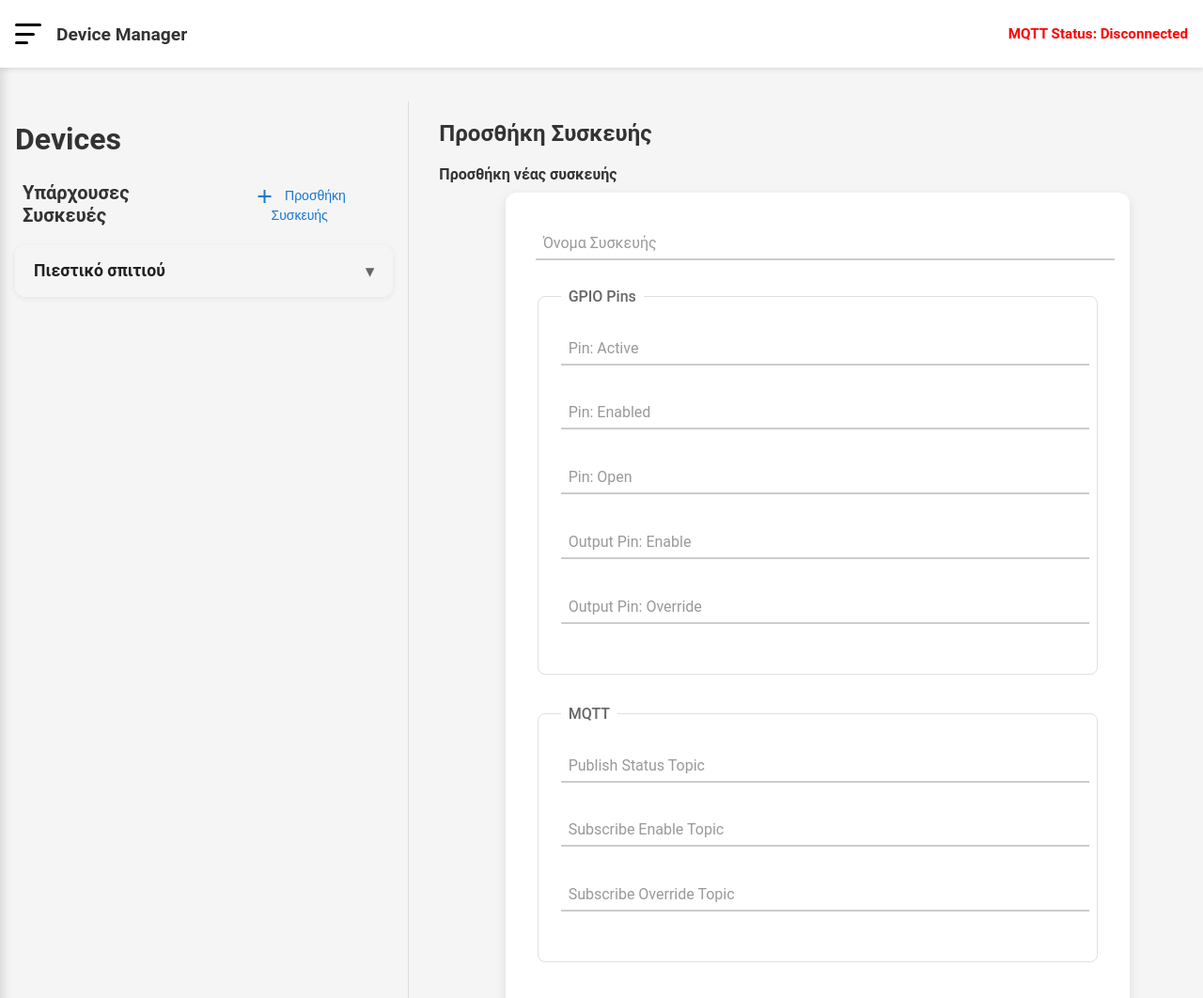
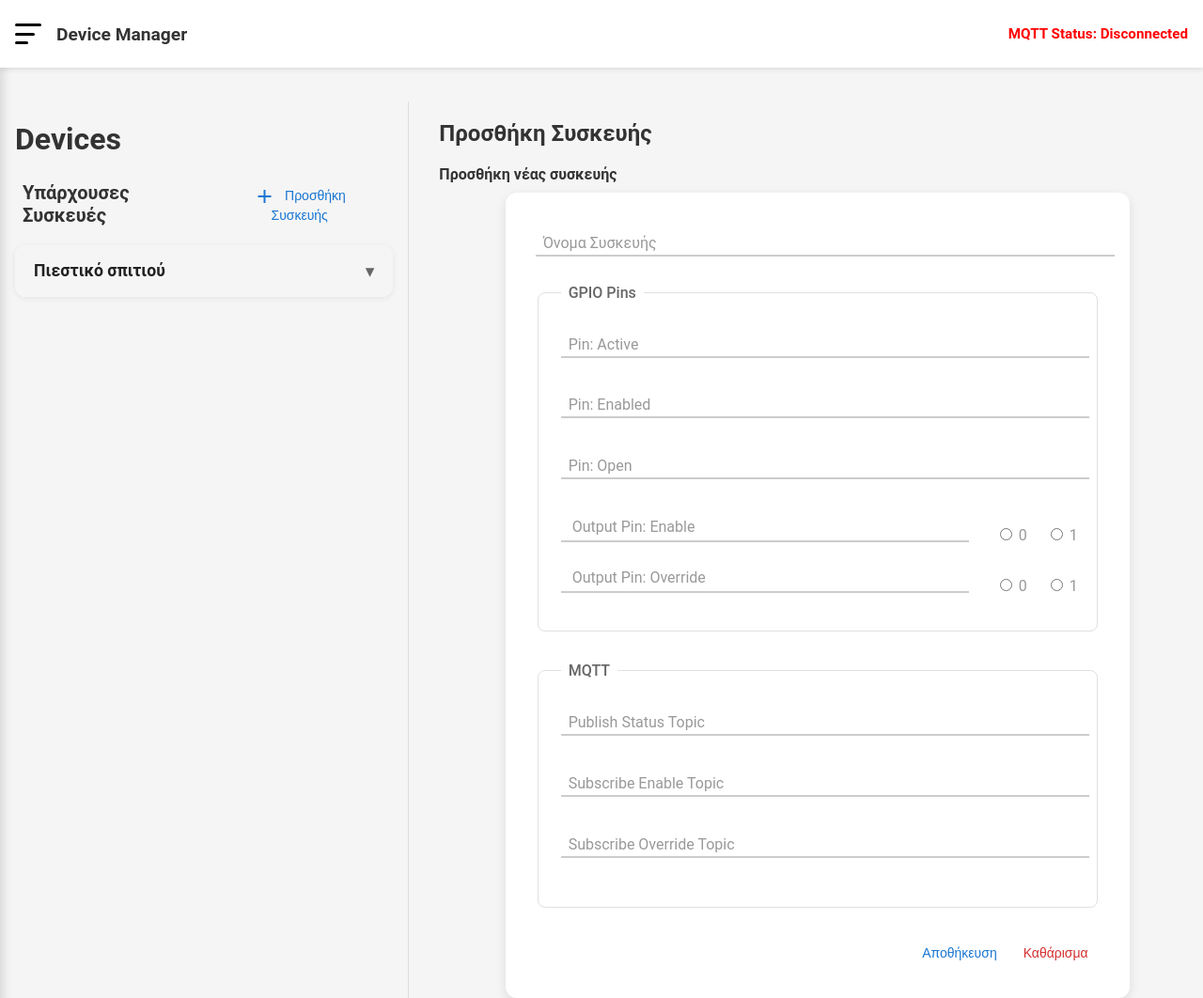
Before and after one commit to ahatzikonstantinou/device_app, a Flask app: page / in a window 1280 px wide. Shown: the whole page at 94% size. Run offline with Flask 3, Linux system fonts and the light colour scheme; data that the repository does not hold is empty.

Commit message:
Bug fixing

```diff
--- a/app.py
+++ b/app.py
@@ -19,14 +19,38 @@ CONFIG_FILE = 'config.json'
 supervisor = GPIOSupervisor()
 
 # --- Helper functions ---
-def is_name_unique(name, device_list ):
-    return all(device['name'].lower() != name.lower() for device in device_list )
+def is_name_unique(name, device_list, exclude_id=None):
+    return all(device['name'].lower() != name.lower() or (exclude_id is not None and device['id'] == exclude_id) for device in device_list)
 
-def are_pins_unique(pins, device_list ):
+def are_pins_unique(pins, device_list, exclude_id=None):
     used = set()
-    for device in device_list :
-        used.update(device['pins'].values())
-    return all(pin not in used for pin in pins.values())
+    for device in device_list:
+        if exclude_id is not None and device['id'] == exclude_id:
+            continue
+        for pin_info in device['pins'].values():
+            used.add(pin_info['pin'])
+    for pin_info in pins.values():
+        if pin_info['pin'] in used:
+            return False
+    return True
+
+def normalize_pins(pins_in):
+    # Μετατροπή pins ώστε όλα να είναι dict με 'pin' και 'value'
+    pins = {}
+    for key, val in pins_in.items():
+        if isinstance(val, dict):
+            pin_num = val.get('pin')
+            value_num = val.get('value', 0)
+        else:
+            pin_num = val
+            value_num = 0
+        if not isinstance(pin_num, int) or not isinstance(value_num, int):
+            abort(400, f"Invalid pin or value for {key}")
+        pins[key] = {
+            "pin": pin_num,
+            "value": value_num
+        }
+    return pins
 
 def load_devices():
     if not os.path.exists(DEVICE_FILE):
@@ -57,8 +81,10 @@ def devices():
             abort(400, "Invalid input")
 
         name = data['name']
-        pins = data['pins']
+        pins_in  = data['pins']
         mqtt = data['mqtt']
+
+        pins = normalize_pins(pins_in)
 
         if not is_name_unique(name, device_list ):
             abort(400, "Device name must be unique.")
@@ -77,7 +103,7 @@ def devices():
         supervisor.add_device(new_device)
         return jsonify({'status': 'created'}), 201
 
-    # Για κάθε device, διάβασε τα input pins και αντικατέστησε το device
+    # GET: Για κάθε device, διάβασε τα input pins και αντικατέστησε το device
     updated_devices = []
     for device in device_list:
         updated_device = supervisor.read_input_pins(device)
@@ -86,6 +112,7 @@ def devices():
 
 @app.route('/api/devices/<device_id>', methods=['PUT', 'DELETE'])
 def update_device(device_id):
+    print(json.dumps(request.json, indent=4))
     device_list  = load_devices()
     device = next((d for d in device_list  if d['id'] == device_id), None)
     if not device:
@@ -93,13 +120,37 @@ def update_device(device_id):
 
     if request.method == 'PUT':
         data = request.json
-        device.update(data)
-        supervisor.update_device(device)
+        name = data['name']
+        pins_in  = data['pins']
+        mqtt = data['mqtt']
+
+        pins = normalize_pins(pins_in)
+
+        if not is_name_unique(name, device_list, device_id ):
+            abort(400, "Device name must be unique.")
+
+        if not are_pins_unique(pins, device_list, device_id ):
+            abort(400, "Pins must be unique across all devices.")
+
+        new_device = {
+            "id": str(uuid.uuid4()),
+            "name": name,
+            "pins": pins,
+            "mqtt": mqtt
+        }
+
+        # replace old device with new deive in list
+        for i, d in enumerate(device_list):
+            if d['id'] == device_id:
+                device_list[i] = new_device
+                break
+
+        supervisor.update_device(new_device)
     elif request.method == 'DELETE':
         device_list .remove(device)
         supervisor.remove_device(device['id'])
 
-    save_devices(device_list )
+    save_devices(device_list)
     return jsonify({'status': 'ok'})
 
 @app.route('/settings')
@@ -140,8 +191,8 @@ def test_mqtt_connection():
         return jsonify({'success': False, 'message': str(e)})
 
 
-@app.route('/gpio/<int:gpio_id>', methods=['PUT'])
-def set_gpio_output(gpio_id):
+@app.route('/gpio/<int:pin>', methods=['PUT'])
+def set_gpio_output(pin):
     data = request.get_json()
 
     if not data or 'value' not in data:
@@ -151,7 +202,7 @@ def set_gpio_output(gpio_id):
     if value not in [0, 1]:
         return jsonify({'success': False, 'error': '"value" must be 0 or 1'}), 400
 
-    result = supervisor.set_output_value(gpio_id, value)
+    result = supervisor.set_output_value(pin, value)
 
     if result['success']:
         return jsonify(result)
--- a/static/modal_pin_set.js
+++ b/static/modal_pin_set.js
@@ -1,6 +1,6 @@
 let currentGpioId = null;
 
-function openPinModal(gpioId, label) {
+function openPinModal(gpioId, gpioValue, label) {
   currentGpioId = gpioId;
   document.getElementById('gpio-id').innerText = gpioId;
   document.getElementById('modal-title').innerText = `${label} (GPIO ${gpioId})`;
@@ -8,6 +8,12 @@ function openPinModal(gpioId, label) {
   document.getElementById('set-pin-btn').disabled = false;
   document.getElementById('loader').style.display = 'none';
   document.getElementById('response-msg').innerText = '';
+
+  // Θέτουμε checked το radio button με βάση την currentValue
+  const radios = document.getElementsByName('pin-value');
+  radios.forEach(radio => {
+    radio.checked = (radio.value === String(gpioValue));
+  });
 }
 
 function closePinModal() {
--- a/static/style.css
+++ b/static/style.css
@@ -65,7 +65,7 @@ legend {
   border: none;
   border-bottom: 2px solid #ccc;
   outline: none;
-  padding: 12px 8px 8px 8px;
+  padding: 10px 8px 6px 8px;
   font-size: 16px;
   background: transparent;
   transition: border-color 0.3s;
@@ -480,3 +480,63 @@ button[type="button"]:hover {
   0% { transform: rotate(0deg); }
   100% { transform: rotate(360deg); }
 }
+
+/* for radio buttons for output pins*/
+.form-inline-pin {
+  position: relative;
+  display: flex;
+  align-items: center;
+  gap: 1rem;
+}
+
+.form-inline-pin input {
+  flex-grow: 1;
+  min-width: 0; /* σημαντικό για flexbox */
+  padding-left: 8px; /* αρκετό για το label */
+  font-size: 16px;
+  border: none;
+  border-bottom: 2px solid #ccc;
+  outline: none;
+  background: transparent;
+}
+
+.form-inline-pin label {
+  position: absolute;
+  left: 8px;
+  top: 12px;
+  font-size: 16px;
+  color: #999;
+  pointer-events: none;
+  transition: all 0.2s ease-out;
+  background: white;
+  padding: 0 4px;
+  white-space: nowrap;
+  z-index: 2;
+}
+
+.form-inline-pin input:focus + label,
+.form-inline-pin input:not(:placeholder-shown) + label {
+  top: -10px;
+  font-size: 12px;
+  color: #6200ee;
+  background-color: #fff;
+  padding: 0 4px;
+}
+
+.form-inline-pin .radio-group {
+  display: flex;
+  align-items: baseline;
+  gap: 0.75rem;
+  /*min-width: 100px; /* ✅ Καθορισμένο πλάτος ώστε να φαίνεται */
+  flex-shrink: 0;    /* ✅ Να μην μικραίνει αν δεν χωράει */
+  padding: 0.5rem 0;         /* ✅ Δίνει "ύψος" στον container */
+  min-height: 38px; /* ή 2rem αν προτιμάς */
+  z-index: 3; /* πάνω από το input */
+  white-space: nowrap;
+}
+
+.form-inline-pin .radio-group label
+{
+  position: relative;
+  pointer-events:auto
+}
--- a/templates/index.html
+++ b/templates/index.html
@@ -69,14 +69,22 @@
             <label for="pin_open">Pin: Open</label>
           </div>
 
-          <div class="form-group">
+          <div class="form-inline-pin">
             <input type="number" id="pin_enable" name="pin_enable" required placeholder=" " />
             <label for="pin_enable">Output Pin: Enable</label>
+            <div class="radio-group">
+              <label><input type="radio" name="pin_enable_value" value="0" /> 0</label>
+              <label><input type="radio" name="pin_enable_value" value="1" /> 1</label>
+            </div>
           </div>
 
-          <div class="form-group">
+          <div class="form-inline-pin">
             <input type="number" id="pin_override" name="pin_override" required placeholder=" " />
             <label for="pin_override">Output Pin: Override</label>
+            <div class="radio-group">
+              <label><input type="radio" name="pin_override_value" value="0" /> 0</label>
+              <label><input type="radio" name="pin_override_value" value="1" /> 1</label>
+            </div>
           </div>
         </fieldset>
 
@@ -129,13 +137,6 @@
 <div id="toast-container"></div>
 
 <script>
-  // // Hamburger toggle
-  // const menuToggle = document.getElementById('menu-toggle');
-  // const menu = document.getElementById('menu');
-  // menuToggle.addEventListener('click', () => {
-  //   menu.classList.toggle('show');
-  // });
-
   let allDevices = [];
 
   let isEditing = false; // ή true όταν μπαίνεις σε edit mode
@@ -148,26 +149,6 @@
     return used;
   }
 
-//   function showToast(message, type = 'success') {
-//   const toast = document.createElement('div');
-//   toast.className = `toast ${type}`;
-
-//   toast.innerHTML = `
-//     <span class="icon">${type === 'success' ? '✅' : type === 'error' ? '❌' : 'ℹ️'}</span>
-//     <span class="message">${message}</span>
-//     <button class="close-btn" onclick="this.parentElement.remove()">✖</button>
-//   `;
-
-//   const container = document.getElementById('toast-container');
-//   container.appendChild(toast);
-
-//   // Αφαίρεση μετά από 4s (ταιριάζει με το progress bar animation)
-//   setTimeout(() => {
-//     toast.remove();
-//   }, 4000);
-// }
-
-
   async function fetchDevices() {
     const res = await fetch('/api/devices');
     const data = await res.json();
@@ -178,11 +159,31 @@
     const name = 'Πιεστικό σπιτιού';
 
     const pins = {
-      active: 1,
-      enabled: 2,
-      open: 3,
-      enable: 4,
-      override: 5
+      active:
+      {
+        pin: 1,
+        value: 1
+      },
+      enabled:
+      {
+        pin: 2,
+        value: 0
+      },
+      open:
+      {
+        pin: 3,
+        value: 1
+      },
+      enable:
+      {
+        pin: 4,
+        value: 0
+      },
+      override:
+      {
+        pin: 5,
+        value: 1
+      }
     };
 
     const mqtt = {
@@ -222,20 +223,20 @@
             <div class="group">
               <div class="pin-group">
                 <h5>Status Pins</h5>
-                <div class="item">Active: <span>${p.active.gpio_id} (${p.active.gpio_value})</span></div>
-                <div class="item">Enabled: <span>${p.enabled.gpio_id} (${p.enabled.gpio_value})</span></div>
-                <div class="item">Open: <span>${p.open.gpio_id} (${p.open.gpio_value})</span></div>
+                <div class="item">Active: <span>${p.active.pin} (${p.active.value})</span></div>
+                <div class="item">Enabled: <span>${p.enabled.pin} (${p.enabled.value})</span></div>
+                <div class="item">Open: <span>${p.open.pin} (${p.open.value})</span></div>
               </div>
 
               <div class="pin-group">
                 <h5>Control Pins</h5>
                 <div class="item">
-                  <button class="text-btn" onclick="openPinModal(${p.enable}, 'Enable')">Enable:</button>
-                  <span>${p.enable}</span>
+                  <button class="text-btn" onclick="openPinModal(${p.enable.pin}, ${p.enable.value}, 'Enable')">Enable:</button>
+                  <span>${p.enable.pin} (${p.enable.value})</span>
                 </div>
                 <div class="item">
-                  <button class="text-btn" onclick="openPinModal(${p.override}, 'Override')">Override:</button>
-                  <span>${p.override}</span>
+                  <button class="text-btn" onclick="openPinModal(${p.override.pin}, ${p.override.value}, 'Override')">Override:</button>
+                  <span>${p.override.pin} (${p.override.value})</span>
                 </div>
               </div>
             </div>
@@ -291,11 +292,15 @@
     setEditIndicator(device.name);
     const form = document.getElementById('add-device-form');
     form.name.value = device.name;
-    form.pin_active.value = device.pins.active.gpio_id;
-    form.pin_enabled.value = device.pins.enabled.gpio_id;
-    form.pin_open.value = device.pins.open.gpio_id;
-    form.pin_enable.value = device.pins.enable;
-    form.pin_override.value = device.pins.override;
+    form.pin_active.value = device.pins.active.pin;
+    form.pin_enabled.value = device.pins.enabled.pin;
+    form.pin_open.value = device.pins.open.pin;
+    form.pin_enable.value = device.pins.enable.pin;
+    form.pin_enable.value = device.pins.enable.pin;
+    form.pin_enable_value.value = device.pins.enable.value;
+    form.pin_override.value = device.pins.override.pin;
+    form.pin_override_value.value = device.pins.override.value;
+
     form.mqtt_pub_status_topic.value = device.mqtt.status;
     form.mqtt_sub_enable_topic.value = device.mqtt.enable;
     form.mqtt_sub_override_topic.value = device.mqtt.override;
@@ -327,8 +332,14 @@
       active: +form.get('pin_active'),
       enabled: +form.get('pin_enabled'),
       open: +form.get('pin_open'),
-      enable: +form.get('pin_enable'),
-      override: +form.get('pin_override')
+      enable: {
+        pin: +form.get('pin_enable'),
+        value: +form.get('pin_enable_value')
+      },
+      override: {
+        pin: +form.get('pin_override'),
+        value: +form.get('pin_override_value')
+      }
     };
 
     const mqtt = {
@@ -337,7 +348,16 @@
       override: form.get('mqtt_sub_override_topic')
     };
 
-    if (!name || Object.values(pins).some(v => isNaN(v))) {
+    if (
+      !name ||
+      isNaN(pins.active) ||
+      isNaN(pins.enabled) ||
+      isNaN(pins.open) ||
+      isNaN(pins.enable.pin) ||
+      isNaN(pins.enable.value) ||
+      isNaN(pins.override.pin) ||
+      isNaN(pins.override.value)
+    ) {
       showToast("Συμπλήρωσε όλα τα πεδία σωστά.", 'error');
       return;
     }
```
Also changed, not shown: gpio_service.py (+17 -14 lines).
